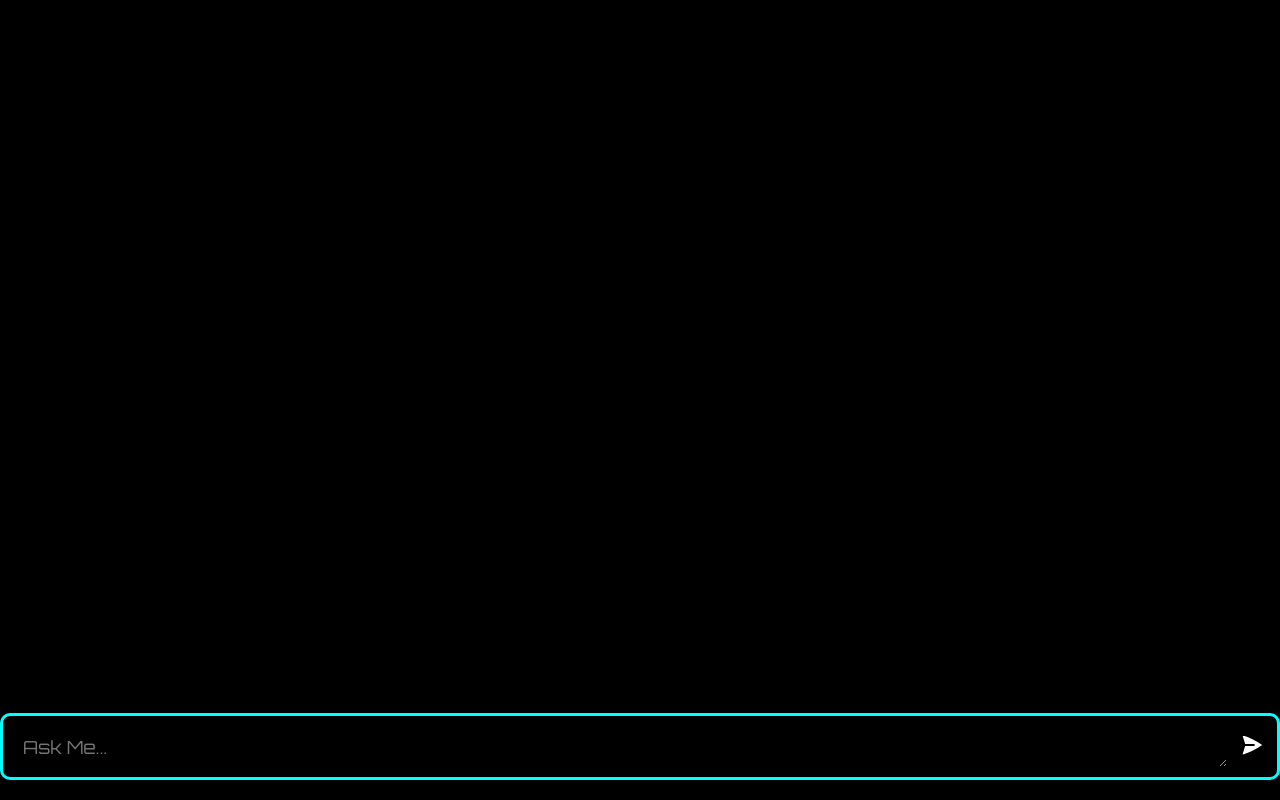
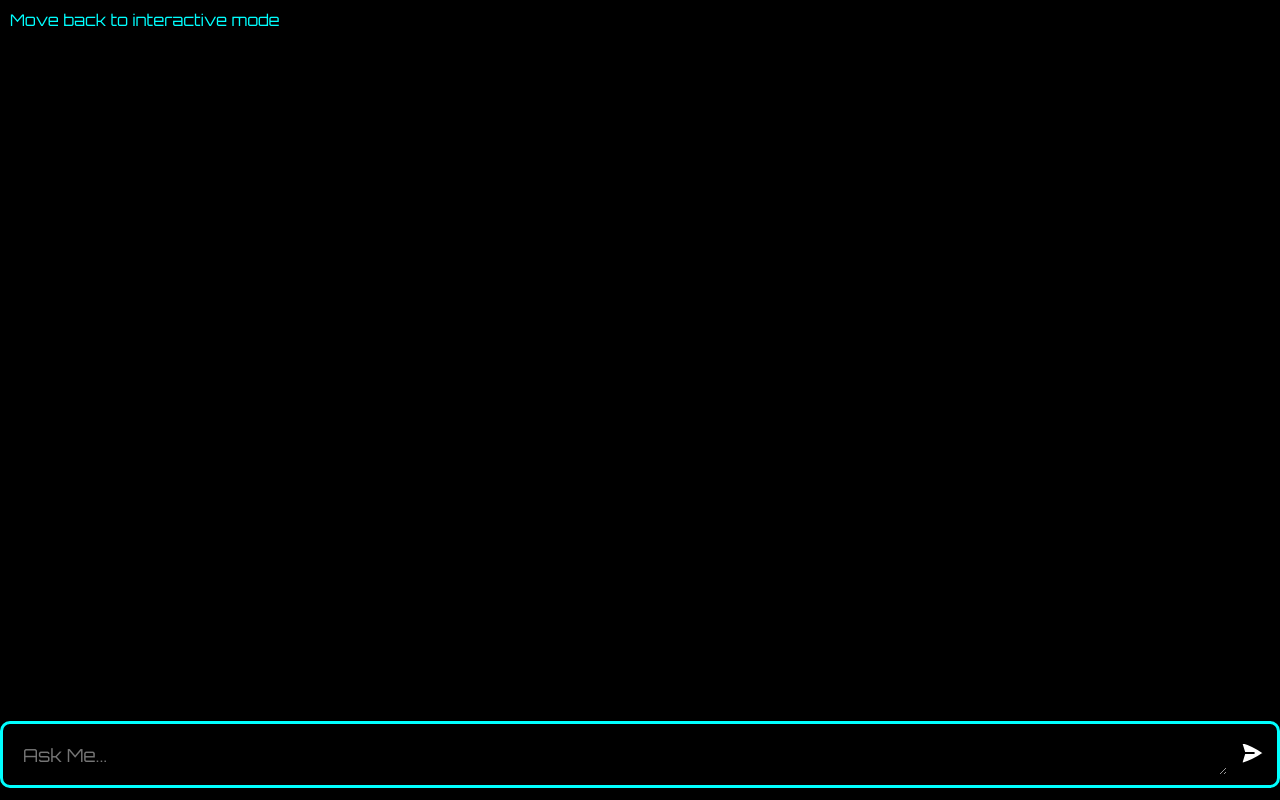
Before and after one commit to SWARAJ-42/JARVIS, a website built with Vite: page client/chat_mode.html in a window 1280 px wide. Built offline with nearby package versions, Linux system fonts and the light colour scheme.

Commit message:
new commit

```diff
--- a/client/text_mode.html
+++ b/client/chat_mode.html
@@ -5,18 +5,17 @@
     <link rel="icon" type="image/svg+xml" href="/favicon.ico" />
     <meta name="viewport" content="width=device-width, initial-scale=1.0" />
     <title>JARVIS-AI</title>
-    <link rel="stylesheet" href="style_text.css">
+    <link rel="stylesheet" href="style_chat.css">
   </head>
   <body>
     <div id="app">
       <div id="chat_container"></div>
-
       <form action="">
         <textarea name="prompt" id="" cols="1" rows="1" placeholder="Ask Me..."></textarea>
         <button type="submit"><img src="assets/send.svg" alt=""></button>
       </form>
     </div>
-
-    <script type="module" src="script_text.js"></script>
+    <a href="index.html" id="link">Move back to interactive mode</a>
+    <script type="module" src="script_chat.js"></script>
   </body>
 </html>
--- a/client/style_text.css
+++ b/client/style_chat.css
@@ -4,7 +4,7 @@
   margin: 0;
   padding: 0;
   box-sizing: border-box;
-  font-family: "Orbitron", sans-serif;
+  font-family: "Ubuntu", sans-serif;
   color: aqua;
 }
 
@@ -14,8 +14,9 @@ body {
 
 #app {
   width: 100vw;
-  height: 100vh;
+  height: 96vh;
   background: black;
+  margin-top: 30px;
 
   display: flex;
   flex-direction: column;
@@ -114,7 +115,7 @@ body {
 form {
   width: 100%;
   max-width: 1280px;
-  margin: 20px auto;
+  margin: 10px auto;
   padding: 10px;
   background: black;
 
@@ -133,6 +134,7 @@ textarea {
   border-radius: 5px;
   border: none;
   outline: none;
+  font-family: 'Orbitron', sans-serif;
 }
 
 button {
@@ -146,3 +148,17 @@ form img {
   width: 30px;
   height: 30px;
 }
+
+#link {
+  position: absolute;
+  text-decoration: none;
+  color: aqua;
+  font-family: 'Orbitron', sans-serif;
+  text-align: center;
+  top: 10px;
+  left: 10px;
+}
+
+#link:hover {
+  color: blue;
+}
```
Also changed, not shown: client/index.html (+1 -1 lines), README.md, client/README/main.png, client/README/main_text.png (added), client/script_chat.js (renamed from client/script_text.js).
